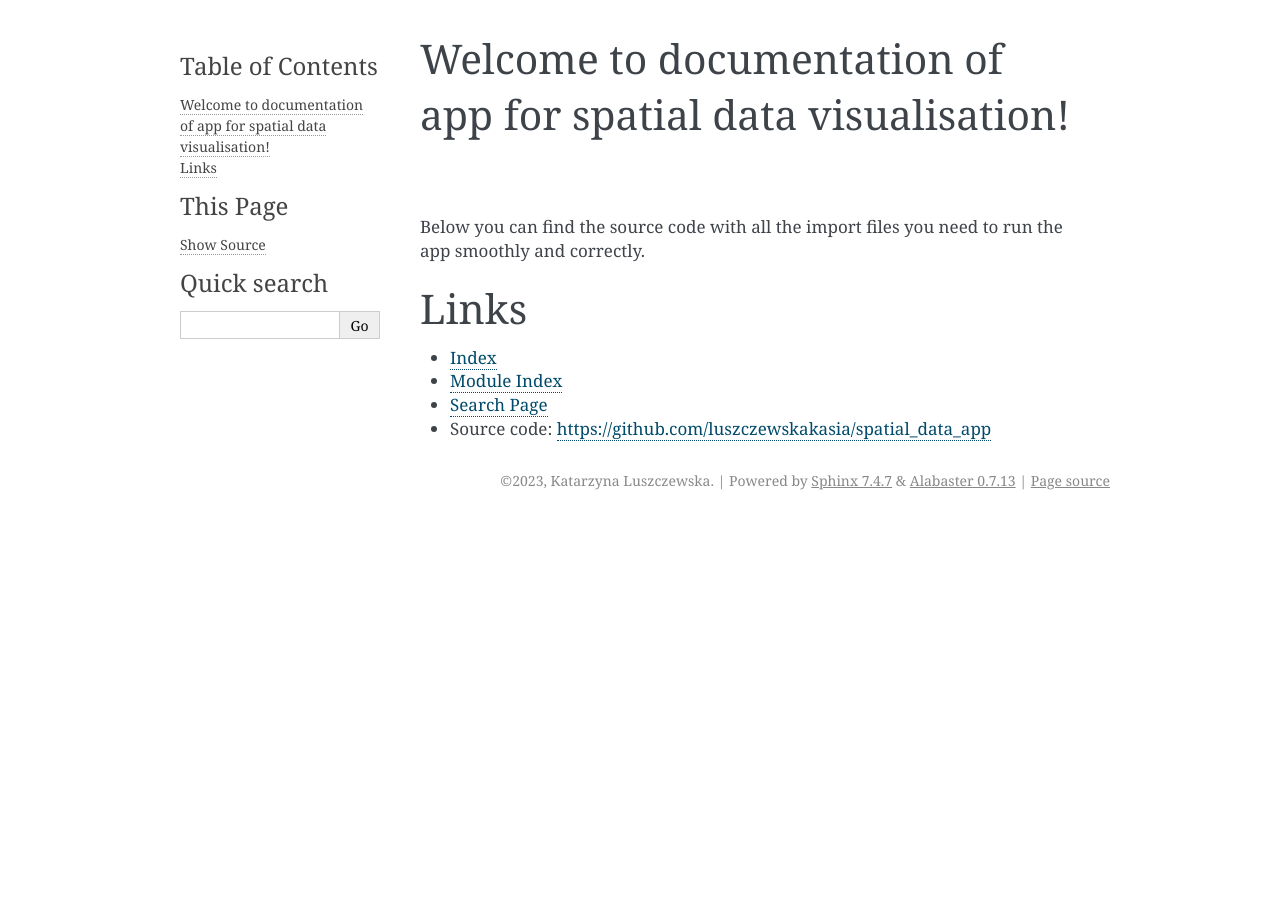
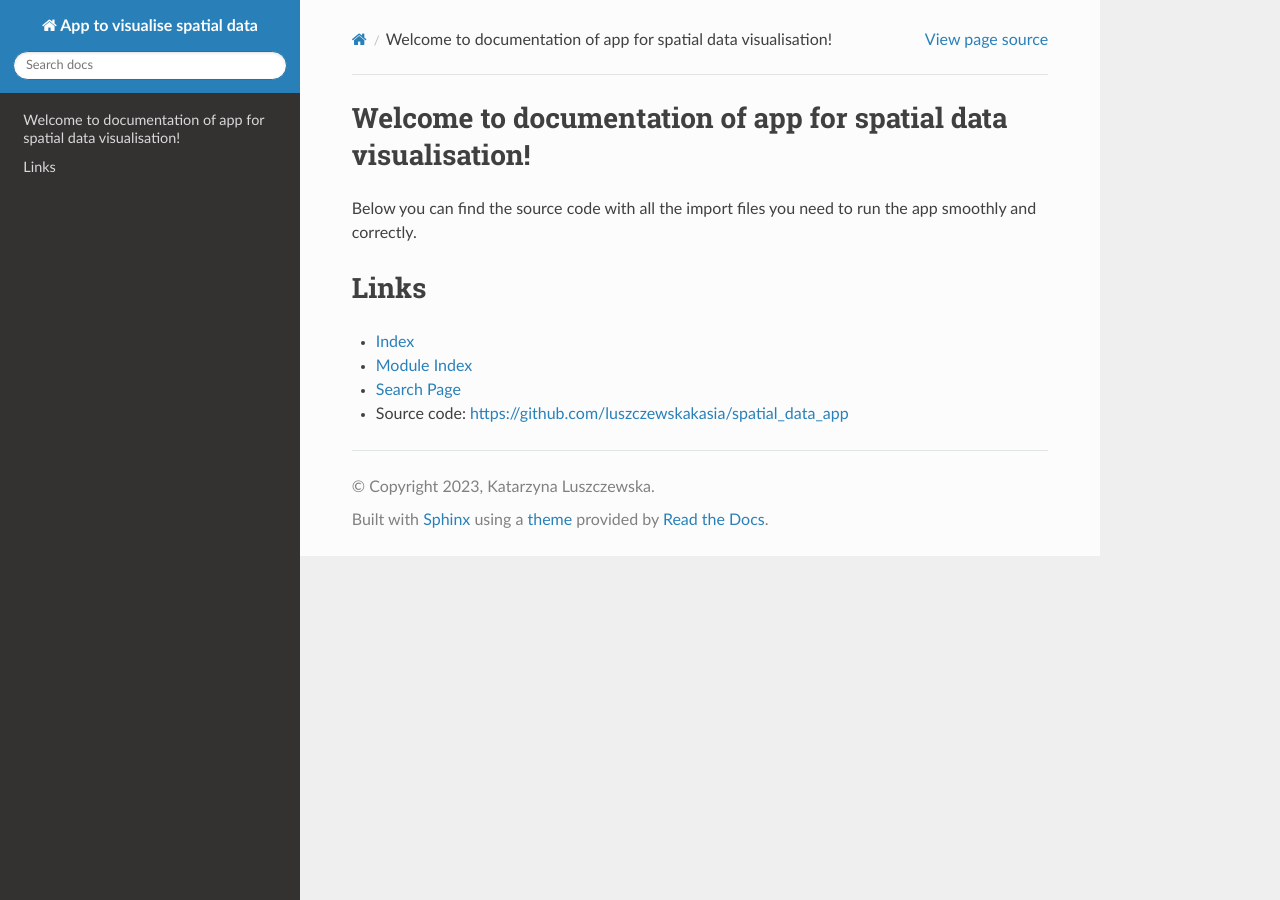
Before and after one commit to luszczewskakasia/spatial_data_app, a Sphinx documentation site: the page built from docs/source/index.rst, in a window 1280 px wide. Built offline with Sphinx 7.4.7 and the Read the Docs theme 2.0.0, drawn with Linux system fonts in a browser that asks for light colours.

Commit message:
change theme

```diff
--- a/docs/source/conf.py
+++ b/docs/source/conf.py
@@ -24,5 +24,6 @@ exclude_patterns = []
 # -- Options for HTML output -------------------------------------------------
 # https://www.sphinx-doc.org/en/master/usage/configuration.html#options-for-html-output
 
-#  html_theme = 'alabaster'
+extensions = [ "sphinx_rtd_theme", ]
+html_theme = "sphinx_rtd_theme"
 html_static_path = ['_static']
```
